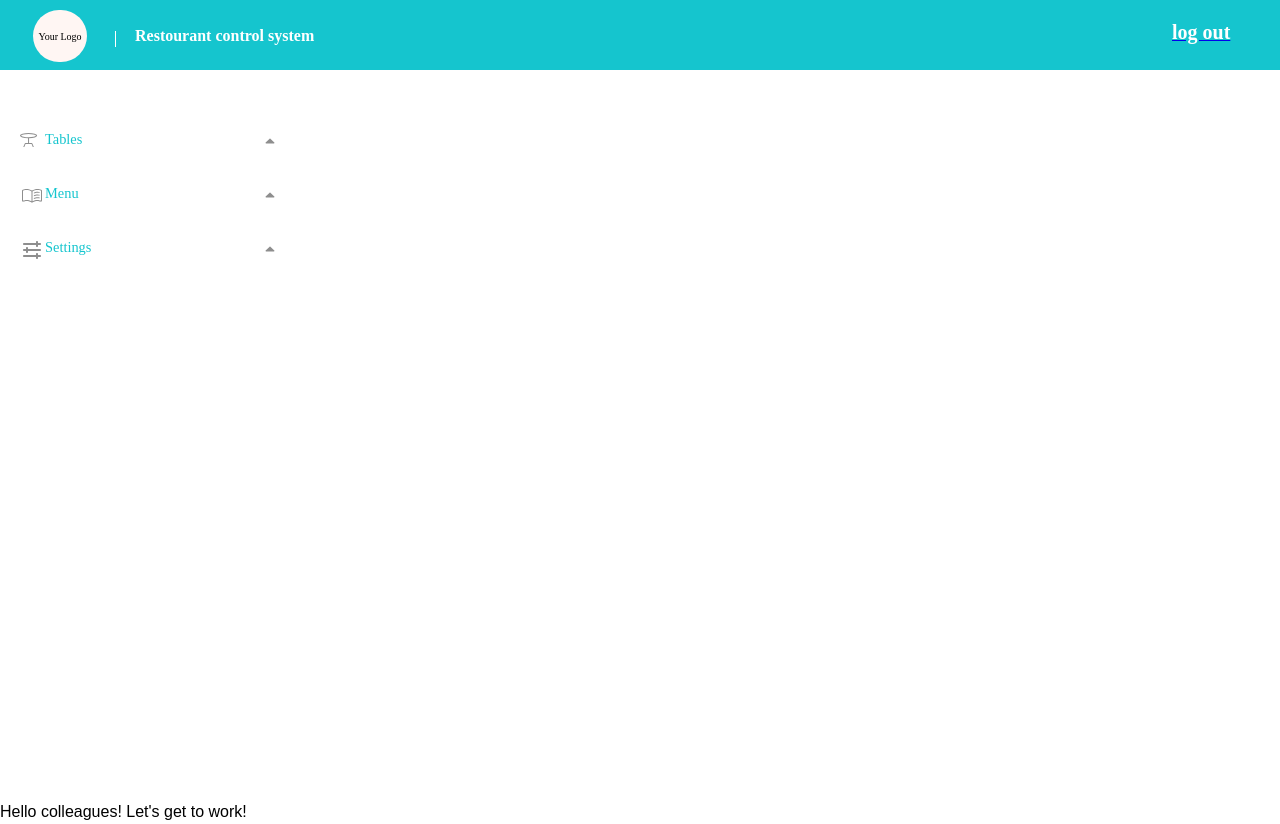
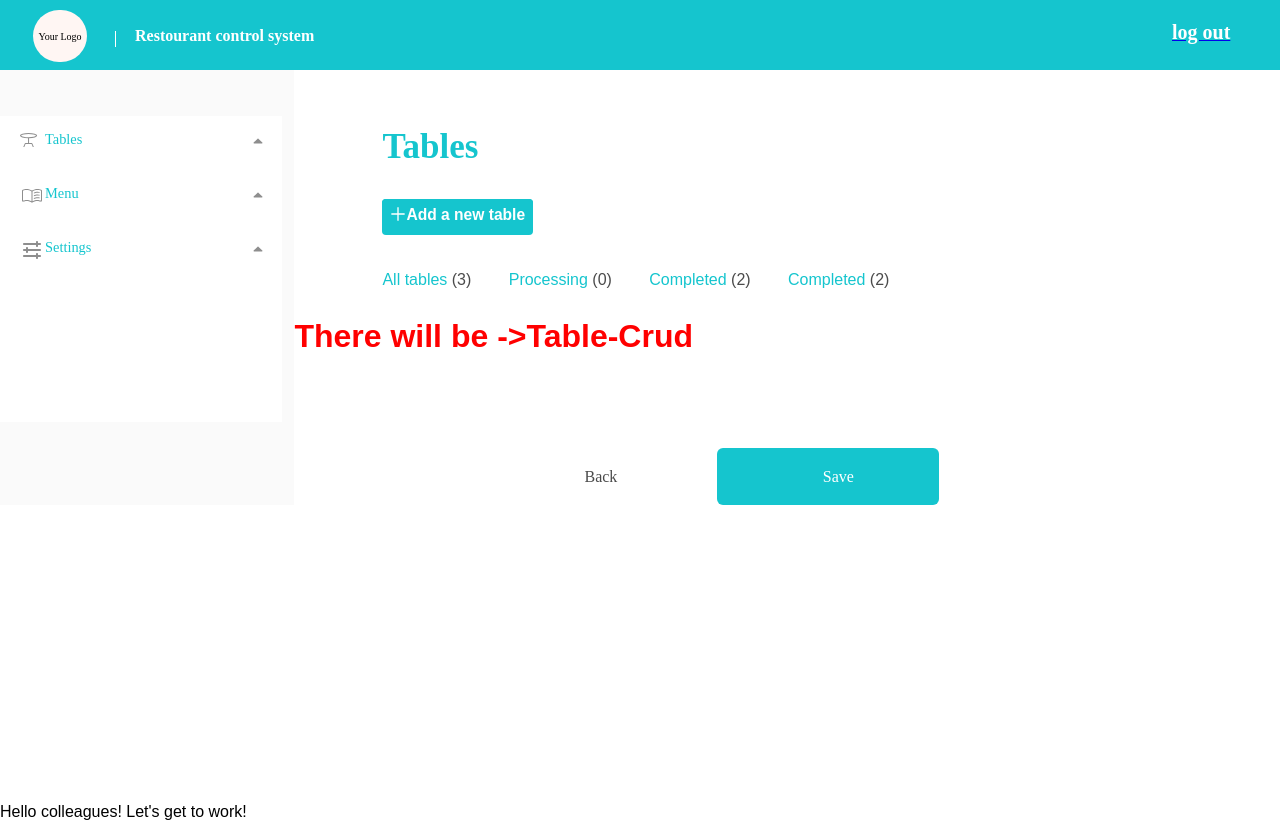
Before and after one commit to blocdenis/QR-menu, a React (Vite) app in the folder qr-menu/: page /table in a window 1280 px wide. Built offline with nearby package versions, Linux system fonts and the light colour scheme.

Commit message:
add btn system component

```diff
--- a/qr-menu/src/components/ButtonSystem.jsx
+++ b/qr-menu/src/components/ButtonSystem.jsx
@@ -1,9 +1,11 @@
 import React from 'react'
+import '../css/scss/btn-system.scss';
 
 function ButtonSystem() {
   return (
-    <div>
-
+    <div className='block-btn-system'>
+    <button className='btn-back' type='back' value="Back">Back</button>
+      <button className='btn-save' type='save' value="Save">Save</button>
     </div>
   )
 }
--- /dev/null
+++ b/qr-menu/src/components/TableCrud.jsx
@@ -0,0 +1,11 @@
+import React from 'react'
+
+function TableCrud() {
+  return (
+    <div>
+      <h1 style={{paddingTop: '32px', color: 'red'}}>There will be ->Table-Crud</h1>
+    </div>
+  )
+}
+
+export default TableCrud
--- /dev/null
+++ b/qr-menu/src/css/scss/btn-system.scss
@@ -0,0 +1,43 @@
+$Primary-600: #15C5CE;
+$color-white: #FFF;
+$color-grey-text: #4B4B4B;
+
+.block-btn-system{
+background: $color-white;
+display: inline-flex;
+justify-content: center;
+align-items: center;
+gap: 100px;
+width: 361px;
+height: 57px;
+margin-left: 287px;
+margin-top: 100px;
+border: none;
+border-radius: 6px;
+
+.btn-back{
+    color: $color-grey-text;
+    text-align: center;
+    font-family: 'Poppins';
+    font-size: 1rem;
+    font-style: normal;
+    font-weight: 400;
+    padding-left: 0px;
+    border: none;
+    background: $color-white;
+}
+.btn-save{
+    width: 222px;
+    height: 57px;
+    background: $Primary-600;
+    color: $color-white;
+    padding: 17px 75px 16px 95px;
+    align-items: center;
+    font-family: 'Poppins';
+    font-size: 1rem;
+    font-style: normal;
+    font-weight: 500;
+    border: none;
+    border-radius: 6px;
+}
+}
--- a/qr-menu/src/css/scss/menu.scss
+++ b/qr-menu/src/css/scss/menu.scss
@@ -1,3 +1,12 @@
+$Primary-600: #15C5CE;
+$Primary-100: #EEFCFC;
+$color-grey-text: #4B4B4B;
+$color-white: #FFF;
+$darc-grey-h1: #1F1F1F;
+$color-elips: #FFF6F3;
+$color-green: #47B881;
+$color-neutral: #FAFAFA;
+
 .menu-wrap{
     display: flex;
     flex-direction: column;
@@ -5,4 +14,24 @@
     height: 100%;
     width: 100%;
     padding: 0px;
+
+    .menu-page{
+        width: 100%;
+        background: $color-neutral;
+
+        .page-left{
+        }
+
+     }
+    .page-title{
+        padding-top: 57px;
+        padding-left: 88px;
+        color: $Primary-600;
+        // text-align: center;
+        font-family: 'Poppins';
+        font-size: 35px;
+        font-style: normal;
+        font-weight: 600;
+        line-height: normal;
+    }
 }
--- a/qr-menu/src/css/scss/navbarsystem.scss
+++ b/qr-menu/src/css/scss/navbarsystem.scss
@@ -9,10 +9,13 @@ $color-green: #47B881;
     display: flex;
     flex-direction: column;
     margin: 0px;
-    max-width: 23%;
     min-height: 306px;
     position: relative;
     margin-top: 46px;
+    width:22%;
+    float: left;
+    background: #fff;
+
     .btn-nav{
         display: flex;
         flex-direction: row;
--- a/qr-menu/src/css/scss/setting.scss
+++ b/qr-menu/src/css/scss/setting.scss
@@ -1,3 +1,12 @@
+$Primary-600: #15C5CE;
+$Primary-100: #EEFCFC;
+$color-grey-text: #4B4B4B;
+$color-white: #FFF;
+$darc-grey-h1: #1F1F1F;
+$color-elips: #FFF6F3;
+$color-green: #47B881;
+$color-neutral: #FAFAFA;
+
 .seting-wrap{
     display: flex;
     flex-direction: column;
@@ -5,4 +14,25 @@
     height: 100%;
     width: 100%;
     padding: 0px;
+
+    .settings-page{
+        width: 100%;
+        background: $color-neutral;
+
+        .page-left{
+
+        }
+
+     }
+    .page-title{
+        padding-top: 57px;
+        padding-left: 88px;
+        color: $Primary-600;
+        // text-align: center;
+        font-family: 'Poppins';
+        font-size: 35px;
+        font-style: normal;
+        font-weight: 600;
+        line-height: normal;
+    }
 }
--- a/qr-menu/src/css/scss/table.scss
+++ b/qr-menu/src/css/scss/table.scss
@@ -1,4 +1,13 @@
+$Primary-600: #15C5CE;
+$Primary-100: #EEFCFC;
+$color-grey-text: #4B4B4B;
+$color-white: #FFF;
+$darc-grey-h1: #1F1F1F;
+$color-elips: #FFF6F3;
+$color-green: #47B881;
+$color-neutral: #FAFAFA;
 .table-wrap{
+    position: relative;
     display: flex;
     flex-direction: column;
     min-height: 100vh;
@@ -6,3 +15,69 @@
     width: 100%;
     padding: 0px;
 }
+.tables-page{
+    width: 100%;
+    background: $color-neutral;
+    .page-left{
+
+
+    }
+    .page-right{
+        width: 77%;
+        min-height: 100%;
+        float: right;
+        margin: 0;
+        padding: 0;
+        background: $color-white;
+
+    .page-title{
+        padding-top: 57px;
+        padding-left: 88px;
+        color: $Primary-600;
+        // text-align: center;
+        font-family: 'Poppins';
+        font-size: 35px;
+        font-style: normal;
+        font-weight: 600;
+        line-height: normal;
+    }
+    }
+    .block-btn{
+        border-radius: 4px;
+        background: $Primary-600;;
+        margin-top: 32px;
+        margin-left: 88px;
+        width:151px;
+        height: 36px;
+
+        .btn-addtable{
+            display: flex;
+            justify-content: space-around;
+            border: none;
+            border-radius: 4px;
+            color: $color-white;
+            background: $Primary-600;
+            padding: 7px 8px;
+        }
+    }
+    .block-categ-table{
+        display: flex;
+        justify-content: space-between;
+        margin-left: 88px;
+        margin-top: 33px;
+        width: 507px;
+        color: $Primary-600;
+
+        .quantity-table{
+            color: $color-grey-text;
+        }
+
+    }
+
+    .categ-table1:hover,
+    .categ-table2:hover,
+    .categ-table3:hover,
+    .categ-table4:hover{
+        color: $color-grey-text;
+    }
+}
--- a/qr-menu/src/pages/Menu.jsx
+++ b/qr-menu/src/pages/Menu.jsx
@@ -2,13 +2,26 @@ import React from 'react';
 import NavbarSystem from '../components/NavbarSystem';
 import HeaderSystem from '../components/HeaderSystem';
 import '../css/scss/menu.scss';
+import ButtonSystem from '../components/ButtonSystem';
 
 const Menu = () => {
   return (<>
 
     <div className='menu-wrap'>
     <HeaderSystem/>
+    <div className='tables-page'>
+  <div className='page-left'>
     <NavbarSystem/>
+  </div>
+    <div className='page-right'>
+    <div className='block-title'>
+      <h1 className='page-title'>Menu</h1>
+        <div >
+          <ButtonSystem/>
+        </div>
+    </div>
+    </div>
+</div>
     </div>
   </>
 
--- a/qr-menu/src/pages/Settings.jsx
+++ b/qr-menu/src/pages/Settings.jsx
@@ -3,11 +3,25 @@ import NavbarSystem from '../components/NavbarSystem';
 import HeaderSystem from '../components/HeaderSystem';
 import '../css/scss/setting.scss';
 
+import ButtonSystem from '../components/ButtonSystem';
+
 function Setting() {
   return (
     <div className='seting-wrap'>
         <HeaderSystem/>
-        <NavbarSystem/>
+          <div className='tables-page'>
+            <div className='page-left'>
+              <NavbarSystem/>
+            </div>
+              <div className='page-right'>
+              <div className='block-title'>
+                <h1 className='page-title'>Settings</h1>
+                  <div >
+                    <ButtonSystem/>
+                  </div>
+              </div>
+              </div>
+          </div>
     </div>
   )
 }
--- a/qr-menu/src/pages/SignInSignUp.jsx
+++ b/qr-menu/src/pages/SignInSignUp.jsx
@@ -1,7 +1,7 @@
 import SingIn from "../components/Auth/SingIn";
 import SingUp from "../components/Auth/SingUp";
 
-function SinSup({page, func}) {
+function SignInSignUp({page, func}) {
 
     return (
         <div className="sign-into-container">
@@ -16,4 +16,4 @@ function SinSup({page, func}) {
     )
 }
 
-export default SinSup;
+export default SignInSignUp;
--- a/qr-menu/src/pages/Sing.jsx
+++ b/qr-menu/src/pages/Sing.jsx
@@ -1,6 +1,6 @@
 import { useState } from "react";
 import RightImages from "../components/Auth/RightImages";
-import SinSup from "./SignInSignUp";
+import SignInSignUp from "./SignInSignUp";
 import SvgCircle from "../components/SvgCircle";
 
 function Sing(){
@@ -15,8 +15,8 @@ function Sing(){
         <>
             <main>
                 <div id="sign">
-                    {singCheck === 'in' && <SinSup page={singCheck} func={handleSingCheck} /> ||
-                    singCheck === 'up' && <SinSup page={singCheck} func={handleSingCheck} /> ||
+                    {singCheck === 'in' && <SignInSignUp page={singCheck} func={handleSingCheck} /> ||
+                    singCheck === 'up' && <SignInSignUp page={singCheck} func={handleSingCheck} /> ||
                     singCheck === 'reset' && <SvgCircle page={singCheck} func={handleSingCheck} /> }
                 </div>
 
--- a/qr-menu/src/pages/Table.jsx
+++ b/qr-menu/src/pages/Table.jsx
@@ -2,13 +2,47 @@ import React from 'react';
 import '../css/scss/table.scss';
 import NavbarSystem from '../components/NavbarSystem';
 import HeaderSystem from '../components/HeaderSystem';
-
+import TableCrud from '../components/TableCrud';
+import ButtonSystem from '../components/ButtonSystem';
 function Table() {
   return (
+    <>
     <div className='table-wrap'>
       <HeaderSystem/>
-      <NavbarSystem/>
+      <div className='tables-page'>
+        <div className='page-left'>
+          <NavbarSystem/>
+        </div>
+          <div className='page-right'>
+            <div className='block-title'>
+              <h1 className='page-title'>Tables</h1>
+                    <div className='block-btn'>
+                      <button className='btn-addtable'>
+                          <svg xmlns="http://www.w3.org/2000/svg" width="16" height="16" viewBox="0 0 16 16" fill="none">
+                            <path d="M8.66665 1.33331H7.33331V7.33331H1.33331V8.66665H7.33331V14.6666H8.66665V8.66665H14.6666V7.33331H8.66665V1.33331Z" fill="white"/>
+                          </svg>
+                          <h3>Add a new table</h3>
+                      </button>
+                    </div>
+                  <div className='block-categ-table'>
+                      <div className='categ-table1'>All tables <span className='quantity-table'>(3)</span> </div>
+                      <div className='categ-table2'>Processing <span className='quantity-table'>(0)</span> </div>
+                      <div className='categ-table3'>Completed <span className='quantity-table'>(2)</span> </div>
+                      <div className='categ-table4'>Completed <span className='quantity-table'>(2)</span> </div>
+                  </div>
+
+                  <div>
+                  <TableCrud />
+                  </div>
+                  <div>
+                 <ButtonSystem/>
+                  </div>
+            </div>
+          </div>
+      </div>
     </div>
+
+    </>
   )
 }
 
```
Also changed, not shown: 1 other file (tests, documents, lock files or other folders).
